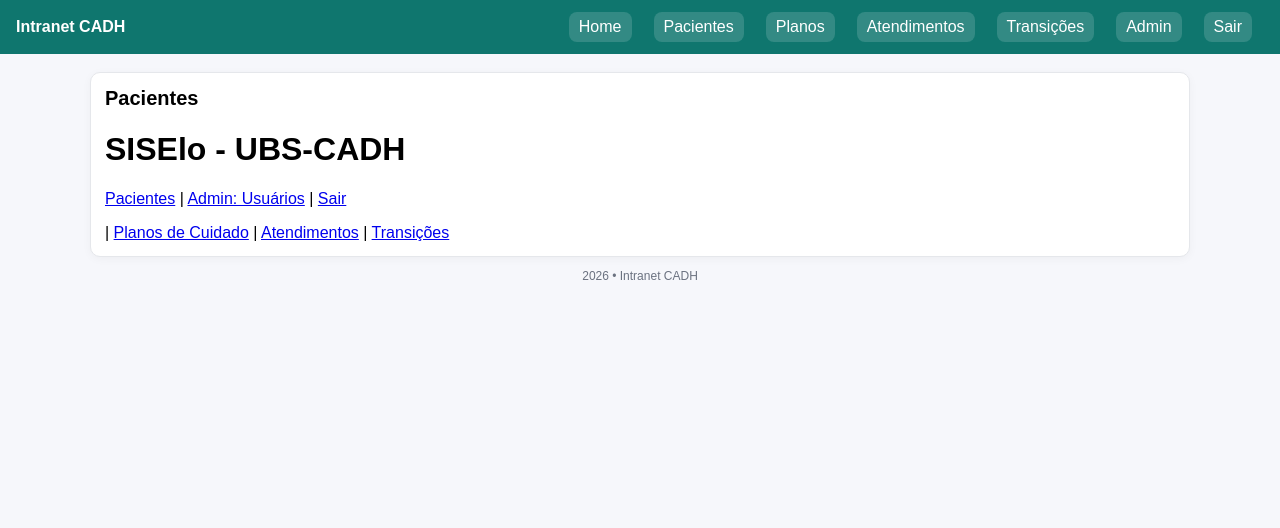
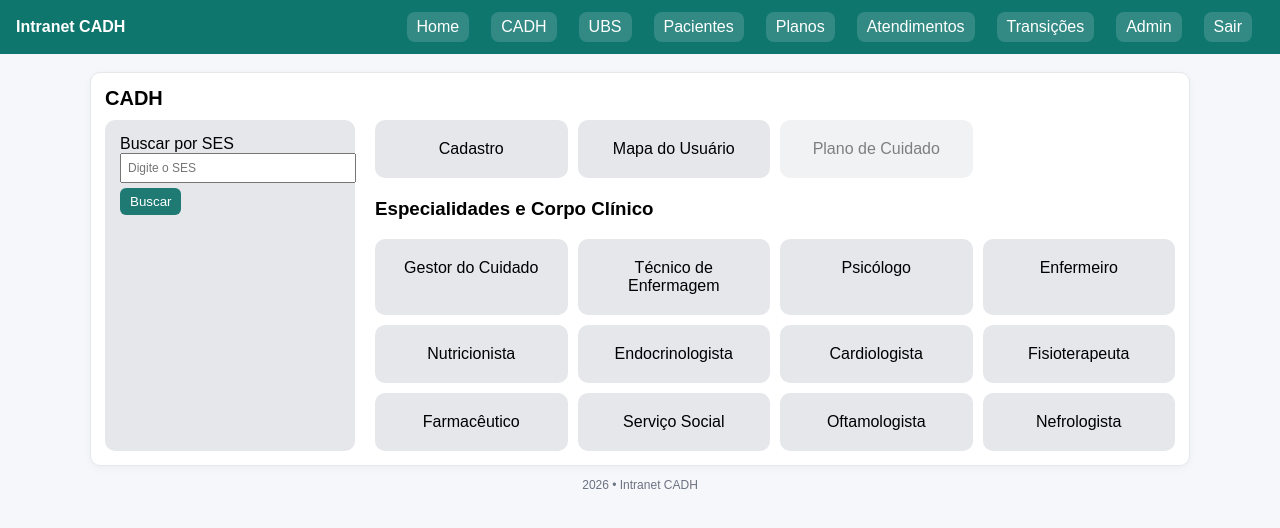
Before and after one commit to KarolineLuz/Siselo-Users, a PHP site: page /cadh/index.php in a window 1280 px wide. Shown: the top 528 px of the page. Run offline with PHP 8.4, Linux system fonts and the light colour scheme; a user stored in the database is signed in; data comes from the database, SQL or seed files in the repository.

Commit message:
nova pag CADH

```diff
--- a/app/views/layout/header.php
+++ b/app/views/layout/header.php
@@ -37,6 +37,8 @@ declare(strict_types=1);
 
   <div class="menu">
     <a href="/index.php">Home</a>
+    <a href="/cadh/index.php">CADH</a>
+    <a href="#">UBS</a>
 
     <?php if (can($pdo, 'patients.view')): ?>
       <a href="/patients/list.php">Pacientes</a>
--- /dev/null
+++ b/public/cadh/index.php
@@ -0,0 +1,175 @@
+<?php
+declare(strict_types=1);
+
+require __DIR__ . '/../../app/core/bootstrap.php';
+require __DIR__ . '/../../app/middleware/auth.php';
+require __DIR__ . '/../../app/middleware/rbac.php';
+
+require_auth();
+require_permission($pdo, 'patients.view');
+
+$pageTitle = 'CADH';
+
+require __DIR__ . '/../../app/views/layout/header.php';
+
+function calcular_idade($data) {
+    if (!$data) return '';
+    try {
+        $nasc = new DateTime($data);
+        return $nasc->diff(new DateTime())->y . ' anos';
+    } catch (Exception $e) {
+        return '';
+    }
+}
+
+$paciente = null;
+
+if (!empty($_GET['ses'])) {
+    $ses = trim($_GET['ses']);
+
+    $stmt = $pdo->prepare("
+        SELECT * FROM patients
+        WHERE ses = :ses
+        AND deleted_at IS NULL
+        LIMIT 1
+    ");
+
+    $stmt->execute(['ses' => $ses]);
+    $paciente = $stmt->fetch();
+}
+?>
+
+<style>
+.layout {
+  display: flex;
+  gap: 20px;
+}
+
+.sidebar {
+  width: 220px;
+  background: #e5e7eb;
+  padding: 15px;
+  border-radius: 10px;
+}
+
+.sidebar input {
+  width: 100%;
+  padding: 6px;
+  margin-bottom: 5px;
+  font-size: 12px;
+}
+
+.sidebar button {
+  padding: 6px 10px;
+  border: none;
+  background: #1f7a73;
+  color: white;
+  border-radius: 6px;
+  cursor: pointer;
+}
+
+.user-info {
+  margin-top: 15px;
+}
+
+.user-info div {
+  background: #cbd5e1;
+  padding: 8px;
+  border-radius: 8px;
+  margin-bottom: 8px;
+}
+
+.content {
+  flex: 1;
+}
+
+.grid {
+  display: grid;
+  grid-template-columns: repeat(4, 1fr);
+  gap: 10px;
+}
+
+.card-item {
+  background: #e5e7eb;
+  padding: 20px;
+  text-align: center;
+  border-radius: 10px;
+  cursor: pointer;
+  text-decoration: none;
+  color: black;
+}
+
+.card-item:hover {
+  background: #cbd5e1;
+}
+</style>
+
+<div class="layout">
+
+  <!-- SIDEBAR -->
+  <div class="sidebar">
+    <form method="GET">
+      <label>Buscar por SES</label>
+      <input type="text" name="ses" value="<?= h($_GET['ses'] ?? '') ?>" placeholder="Digite o SES">      <button type="submit">Buscar</button>
+    </form>
+
+    <?php if ($paciente): ?>
+    <div class="user-info">
+        <div><b>Usuário:</b> <?= h($paciente['full_name']) ?></div>
+        <div>Idade: <?= calcular_idade($paciente['birth_date'] ?? null) ?></div>
+        <div>CPF: <?= h($paciente['cpf']) ?></div>
+        <div>SES: <?= h($paciente['ses']) ?></div>
+        <div>Telefone: <?= h($paciente['phone'] ?? '-') ?></div>
+        <div>Email: <?= h($paciente['email'] ?? '-') ?></div>
+    </div>
+
+    <?php elseif (!empty($_GET['ses'])): ?>
+        <div class="user-info">
+            <div>Usuário não encontrado</div>
+        </div>
+    <?php endif; ?>
+
+  </div>
+
+  <!-- CONTEÚDO -->
+  <div class="content">
+
+    <div class="grid">
+      <div class="card-item">Cadastro</div>
+      <div class="card-item">Mapa do Usuário</div>
+
+      <?php if ($paciente): ?>
+            <a href="/care_plans/list.php?patient_id=<?= (int)$paciente['id'] ?>" class="card-item">
+                Plano de Cuidado
+            </a>
+        <?php else: ?>
+            <div class="card-item" style="opacity:0.5; cursor:not-allowed;">
+                Plano de Cuidado
+            </div>
+        <?php endif; ?>
+
+    </div>
+
+    <h3 style="margin-top:20px;">Especialidades e Corpo Clínico</h3>
+
+    <div class="grid">
+      <div class="card-item">Gestor do Cuidado</div>
+      <div class="card-item">Técnico de Enfermagem</div>
+      <div class="card-item">Psicólogo</div>
+      <div class="card-item">Enfermeiro</div>
+      <div class="card-item">Nutricionista</div>
+      <div class="card-item">Endocrinologista</div>
+      <div class="card-item">Cardiologista</div>
+      <div class="card-item">Fisioterapeuta</div>
+      <div class="card-item">Farmacêutico</div>
+      <div class="card-item">Serviço Social</div>
+      <div class="card-item">Oftamologista</div>
+      <div class="card-item">Nefrologista</div>
+    </div>
+
+  </div>
+</div>
+
+<?php
+require __DIR__ . '/../../app/views/layout/footer.php';
+?>
```
Also changed, not shown: public/care_plans/list.php (+24 -0 lines).
